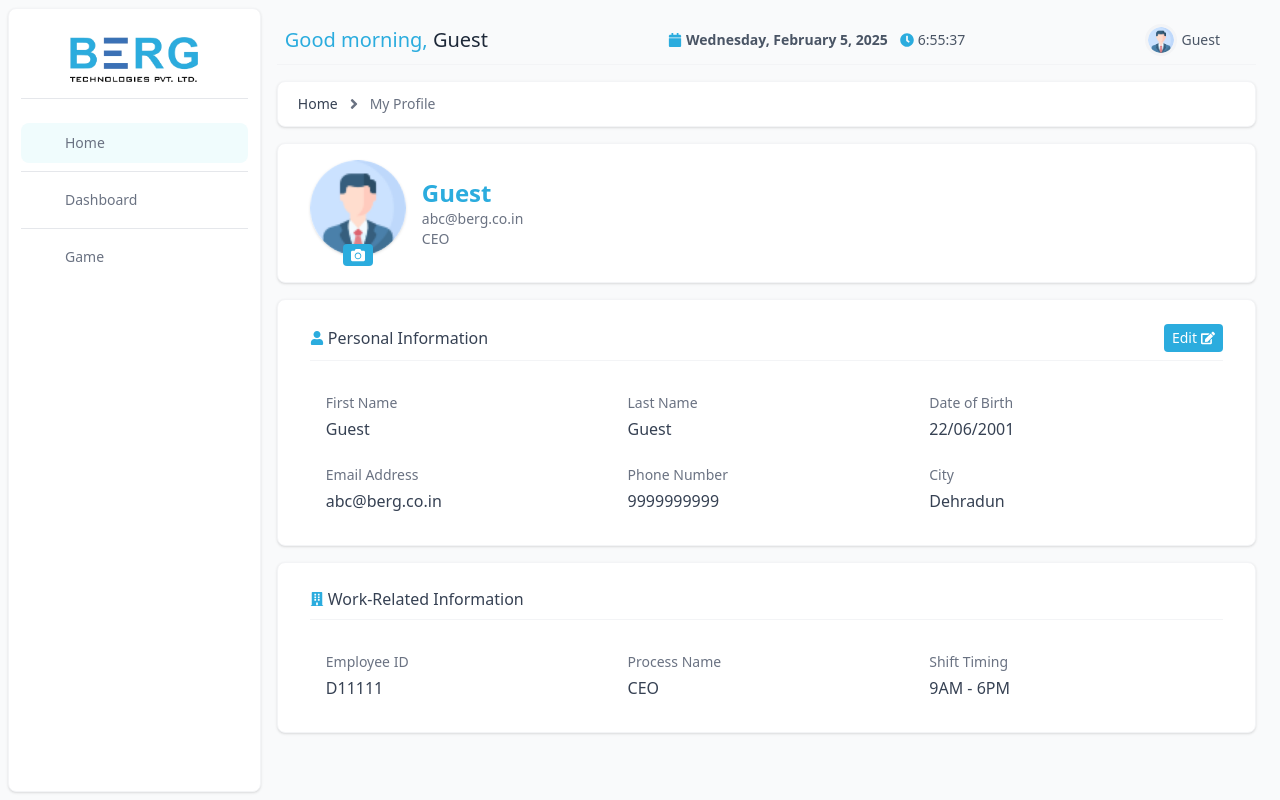
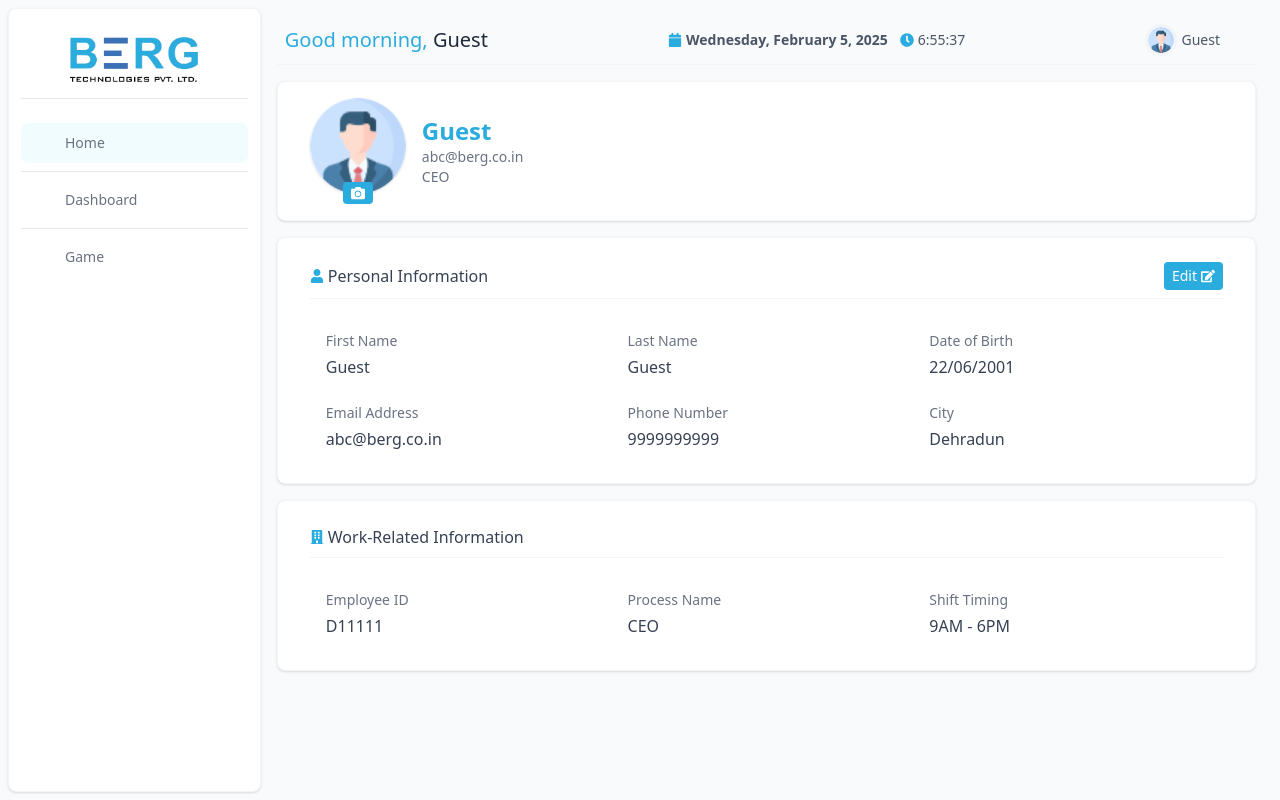
Before and after one commit to ALU-akash/Anvesana, a React (Vite) app in the folder frontend/: page /profile in a window 1280 px wide. Built offline with nearby package versions, Linux system fonts and the light colour scheme; no server answers; some icons are missing.

Commit message:
removed breadcrumb

```diff
--- a/frontend/src/pages/ProfilePage.jsx
+++ b/frontend/src/pages/ProfilePage.jsx
@@ -61,28 +61,6 @@ export default function ProfilePage() {
       {/* Main Content */}
       <main className="col-span-4 flex flex-col gap-4 h-full py-2 px-4 overflow-y-scroll">
         <Navbar />
-
-        {/* Breadcrumb */}
-        <nav className="flex px-5 py-3 text-gray-700 border border-gray-100 shadow-sm rounded-lg bg-white">
-          <ol className="inline-flex items-center space-x-1 md:space-x-2">
-            <li className="inline-flex items-center">
-              <Link
-                to="/home"
-                className="inline-flex items-center text-sm font-medium text-gray-700 hover:text-[#2BACDE]"
-              >
-                Home
-              </Link>
-            </li>
-            <FaAngleRight className="text-gray-500 " />
-            <li>
-              <div className="flex items-center">
-                <span className="text-sm font-medium text-gray-500">
-                  My Profile
-                </span>
-              </div>
-            </li>
-          </ol>
-        </nav>
 
         {/* Profile Section */}
         <div className="bg-white border border-gray-100 rounded-lg shadow-sm py-4 px-8 flex items-center gap-4">
```
